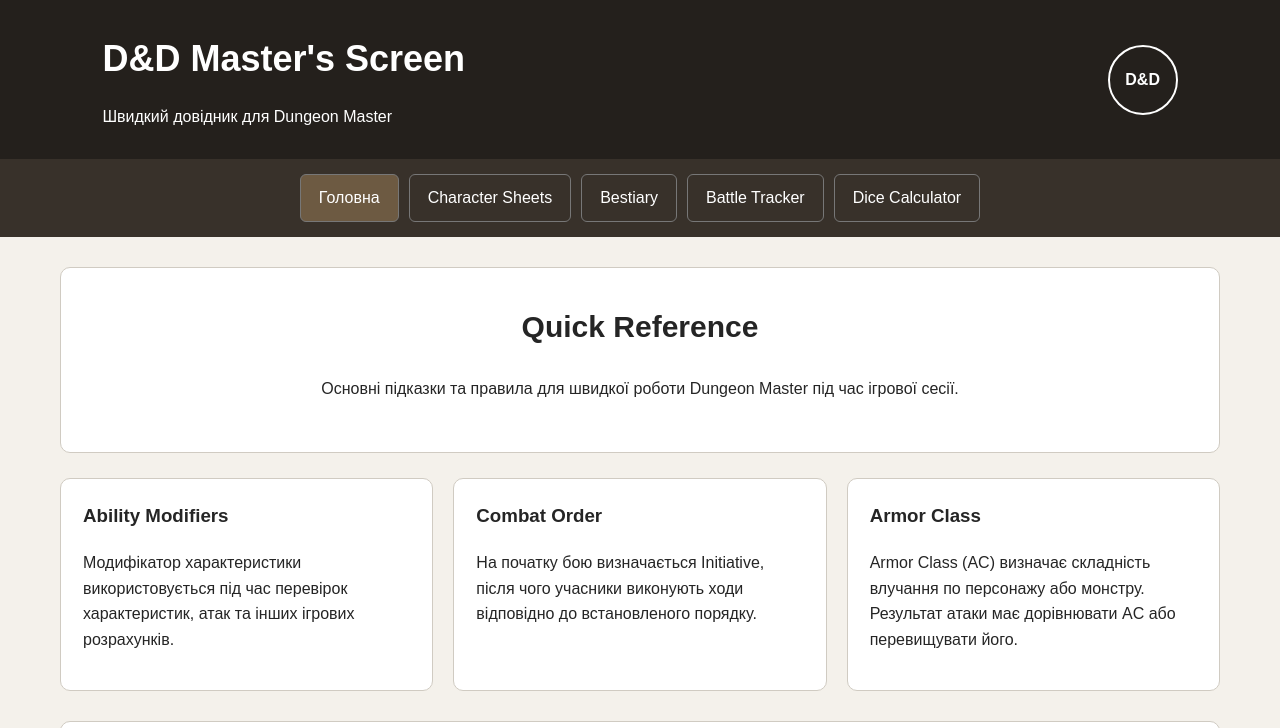
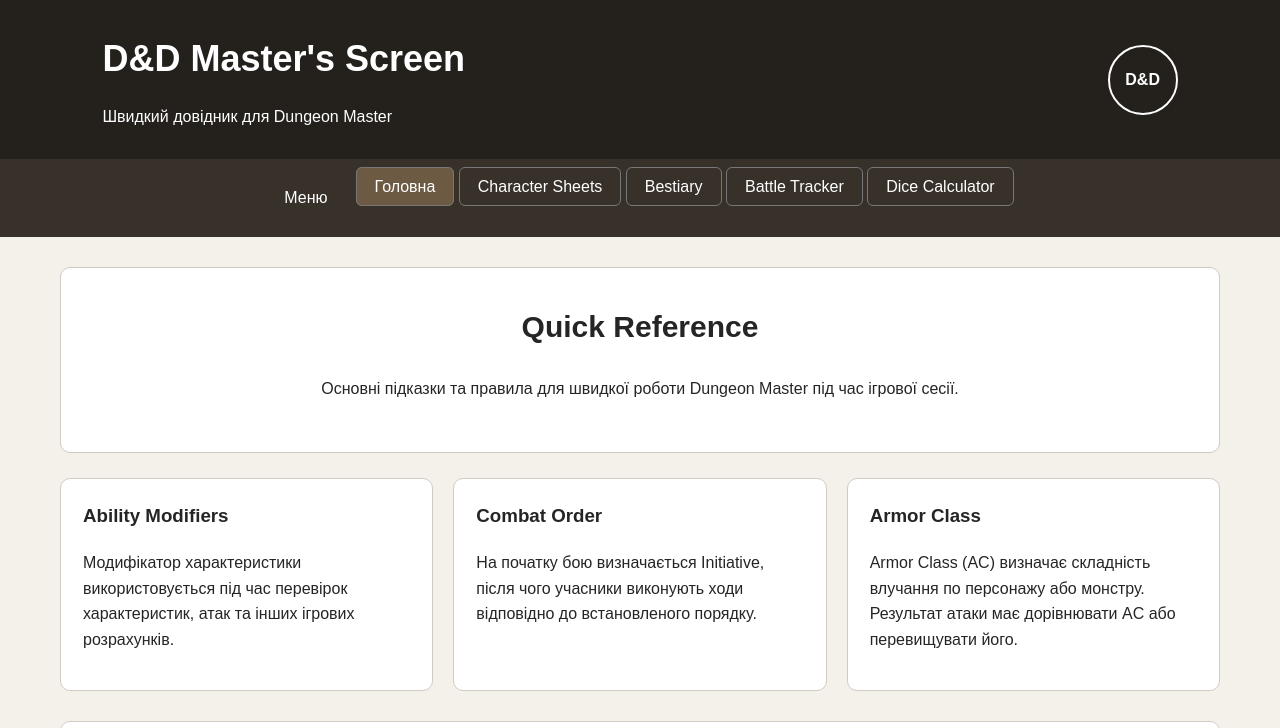
Before and after one commit to PrOl07/IP-41_appWEB-ProtasovOleksandr-FIOT-2026, a plain HTML site: page index.html in a window 1280 px wide. Shown: the top 728 px of the page. Drawn offline with Linux system fonts and the light colour scheme.

Commit message:
Update index.html

```diff
--- a/index.html
+++ b/index.html
@@ -24,11 +24,29 @@
 </header>
 
 <nav class="main-navigation" aria-label="Головна навігація">
-    <a href="#home" class="active" data-tab="home">Головна</a>
-    <a href="#character" data-tab="character">Character Sheets</a>
-    <a href="#bestiary" data-tab="bestiary">Bestiary</a>
-    <a href="#battle" data-tab="battle">Battle Tracker</a>
-    <a href="#dice" data-tab="dice">Dice Calculator</a>
+
+    <button
+        class="menu-toggle"
+        type="button"
+        aria-expanded="false"
+        aria-controls="navigationLinks"
+    >
+        <span class="menu-icon" aria-hidden="true">
+            <span></span>
+            <span></span>
+            <span></span>
+        </span>
+        Меню
+    </button>
+
+    <div class="navigation-links" id="navigationLinks">
+        <a href="#home" class="active" data-tab="home">Головна</a>
+        <a href="#character" data-tab="character">Character Sheets</a>
+        <a href="#bestiary" data-tab="bestiary">Bestiary</a>
+        <a href="#battle" data-tab="battle">Battle Tracker</a>
+        <a href="#dice" data-tab="dice">Dice Calculator</a>
+    </div>
+
 </nav>
 
 <main>
```
